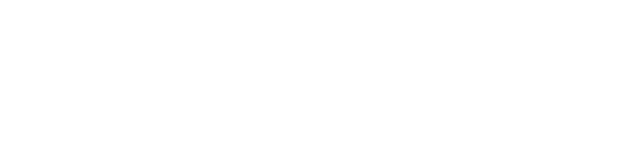
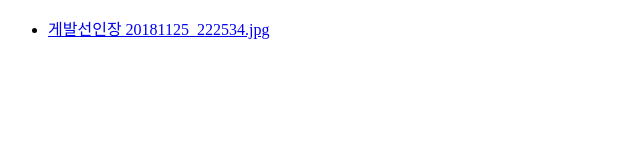
Before and after one commit to jsm49/sikmul, a plain HTML site: page index.html in a window 1280 px wide. Shown: the whole page, without its empty margins (0-640 px from the left). Drawn offline with Linux system fonts and the light colour scheme.

Commit message:
Default Commit

```diff
--- a/index.html
+++ b/index.html
@@ -6,7 +6,7 @@
     </head>
     <body>
         <ul>
-
+<li><a href="게발선인장 20181125_222534.jpg">게발선인장 20181125_222534.jpg</a></li>
         </ul>
     </body>
 </html>
```
Also changed, not shown: 1 other file.
